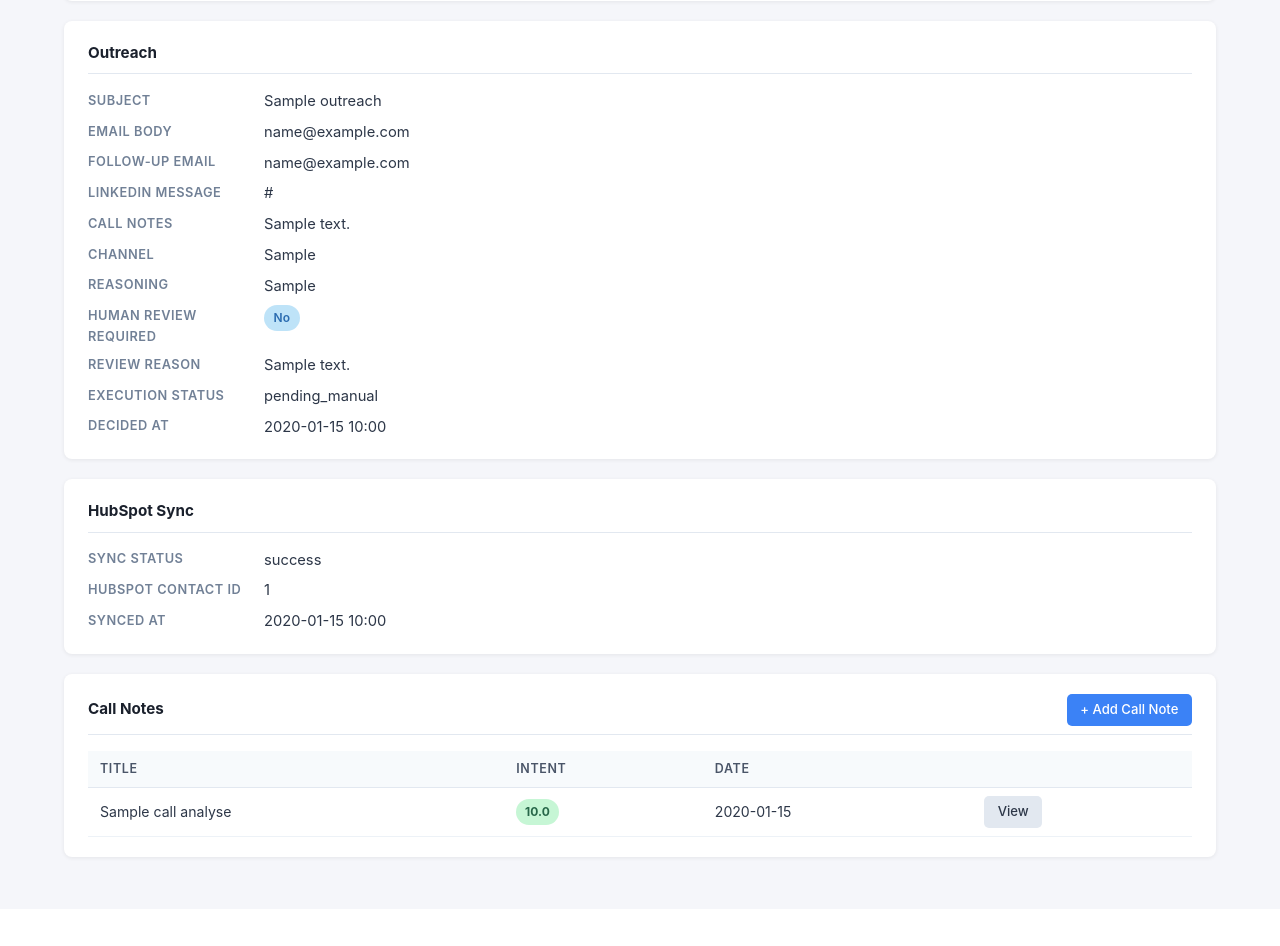
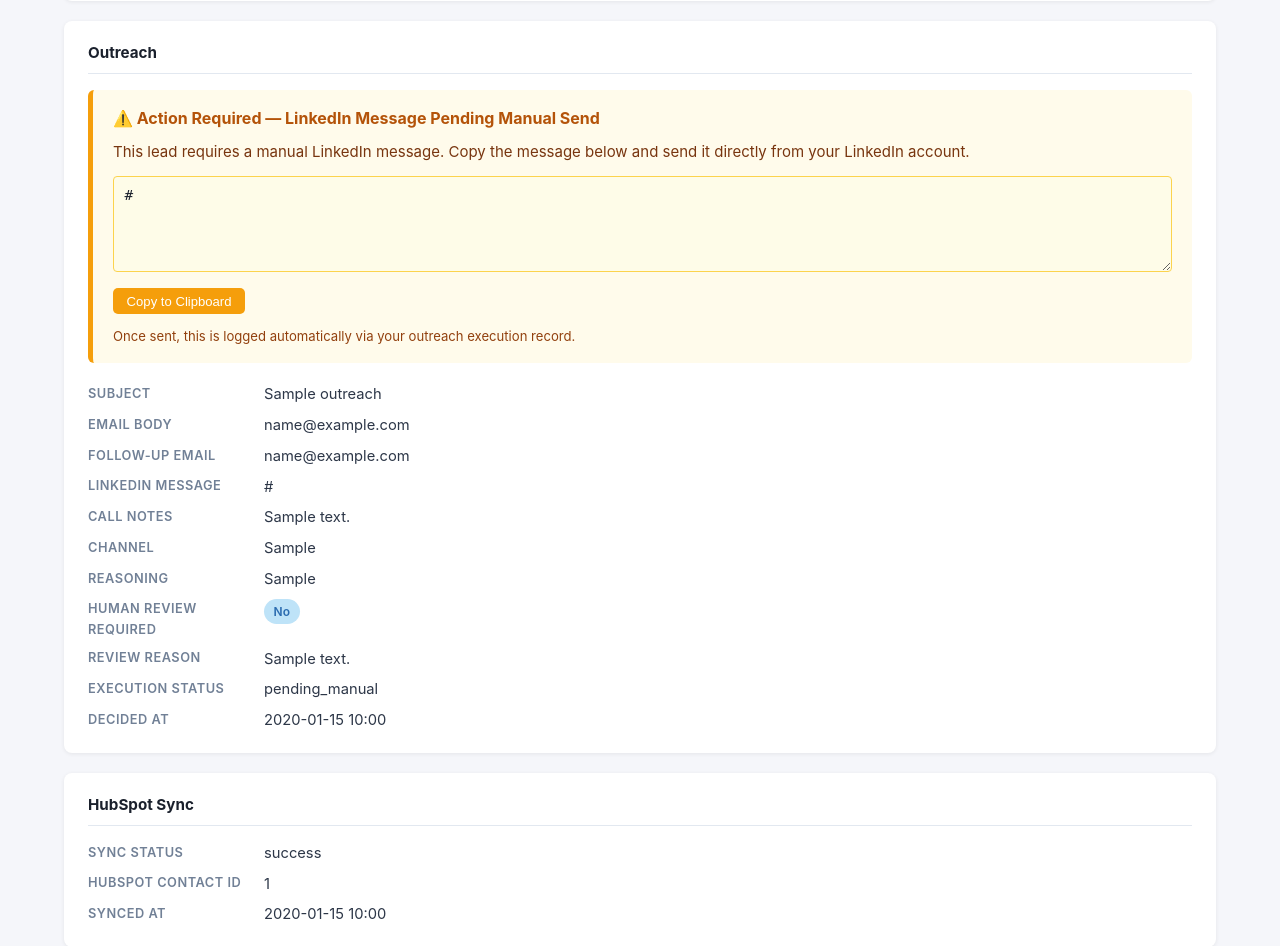
Before and after one commit to jmulvany127/GTM_AI_Automation, a FastAPI app: template templates/lead_detail.html in a window 1280 px wide. Shown: the part 930-1876 px from the top of the page. Before the commit the page ends 1790 px from the top, so only its background shows below. Run offline with FastAPI, Linux system fonts and the light colour scheme; the template is opened without the code that fills it: most values are stand-ins (such as "Sample title", 1, 10 or a date in 2020); parts of the project's set-up code (start-up, migrations or seed data) failed here and were passed over.

Commit message:
feat: add LinkedIn pending manual send callout to lead detail page

```diff
--- a/templates/lead_detail.html
+++ b/templates/lead_detail.html
@@ -98,6 +98,26 @@
 <div class="card">
   <div class="card-header">Outreach</div>
   {% if execution_log %}
+
+  {% if execution_log.execution_status == "pending_manual" %}
+  <div style="margin-bottom:1.25rem;padding:1rem 1.25rem;border-radius:6px;border-left:5px solid #f59e0b;background:#fffbeb;">
+    <div style="font-weight:700;color:#b45309;font-size:1rem;margin-bottom:0.5rem;">⚠️ Action Required — LinkedIn Message Pending Manual Send</div>
+    <p style="color:#78350f;margin-bottom:0.75rem;">This lead requires a manual LinkedIn message. Copy the message below and send it directly from your LinkedIn account.</p>
+    <textarea
+      id="linkedin-msg-{{ lead.id }}"
+      readonly
+      style="width:100%;min-height:6rem;padding:0.65rem;border:1px solid #fcd34d;border-radius:4px;background:#fefce8;color:#1a202c;font-size:0.9rem;resize:vertical;"
+    >{% if outreach %}{{ outreach.linkedin_message or "" }}{% endif %}</textarea>
+    <button
+      class="btn btn-primary"
+      id="copy-btn-{{ lead.id }}"
+      style="margin-top:0.6rem;background:#f59e0b;color:#fff;"
+      onclick="copyLinkedInMessage('linkedin-msg-{{ lead.id }}', 'copy-btn-{{ lead.id }}')"
+    >Copy to Clipboard</button>
+    <p style="margin-top:0.75rem;font-size:0.82rem;color:#92400e;">Once sent, this is logged automatically via your outreach execution record.</p>
+  </div>
+  {% endif %}
+
   <div class="detail-grid">
     <span class="detail-label">Subject</span>
     <span class="detail-value">{% if outreach %}{{ outreach.subject or "—" }}{% else %}—{% endif %}</span>
@@ -140,23 +160,6 @@
     <span class="detail-label">Decided At</span>
     <span class="detail-value">{{ execution_log.created_at.strftime("%Y-%m-%d %H:%M") if execution_log.created_at else "—" }}</span>
   </div>
-
-  {% if execution_log.chosen_channel in ("linkedin", "both") and execution_log.execution_status == "linkedin_pending" %}
-  <div class="card" style="margin-top:1rem;border-left:4px solid #3182ce;background:#ebf8ff;padding:1rem;">
-    <div class="card-header-text" style="font-weight:700;color:#2b6cb0;margin-bottom:0.5rem;">Manual LinkedIn Action Required</div>
-    <p style="margin-bottom:0.5rem;color:#2c5282;">Copy the message below and send it manually via LinkedIn:</p>
-    <textarea
-      id="linkedin-msg-{{ lead.id }}"
-      readonly
-      style="width:100%;min-height:6rem;padding:0.5rem;border:1px solid #bee3f8;border-radius:4px;resize:vertical;"
-    >{% if outreach %}{{ outreach.linkedin_message or "" }}{% endif %}</textarea>
-    <button
-      class="btn btn-primary"
-      style="margin-top:0.5rem;"
-      onclick="copyToClipboard('linkedin-msg-{{ lead.id }}')"
-    >Copy to Clipboard</button>
-  </div>
-  {% endif %}
 
   {% else %}
   <p class="card-empty">
@@ -277,10 +280,19 @@ async function runOutreachAgent(leadId, btn) {
   }
 }
 
-function copyToClipboard(id) {
-  const el = document.getElementById(id);
-  el.select();
-  document.execCommand('copy');
+async function copyLinkedInMessage(textareaId, btnId) {
+  const el = document.getElementById(textareaId);
+  const btn = document.getElementById(btnId);
+  try {
+    await navigator.clipboard.writeText(el.value);
+    btn.textContent = 'Copied!';
+    setTimeout(() => { btn.textContent = 'Copy to Clipboard'; }, 2000);
+  } catch (err) {
+    el.select();
+    document.execCommand('copy');
+    btn.textContent = 'Copied!';
+    setTimeout(() => { btn.textContent = 'Copy to Clipboard'; }, 2000);
+  }
 }
 </script>
 {% endblock %}
```
